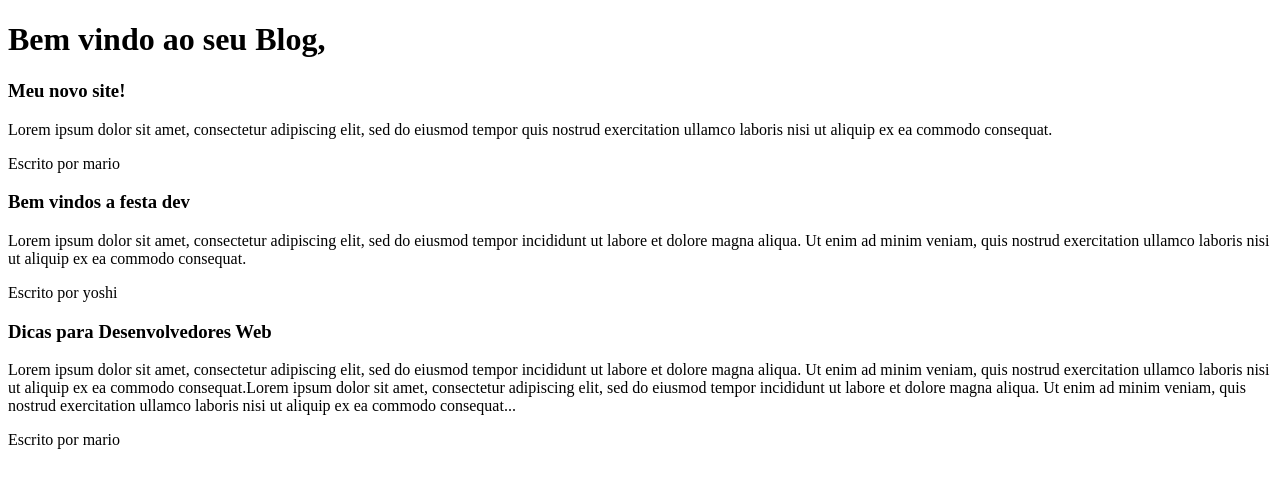
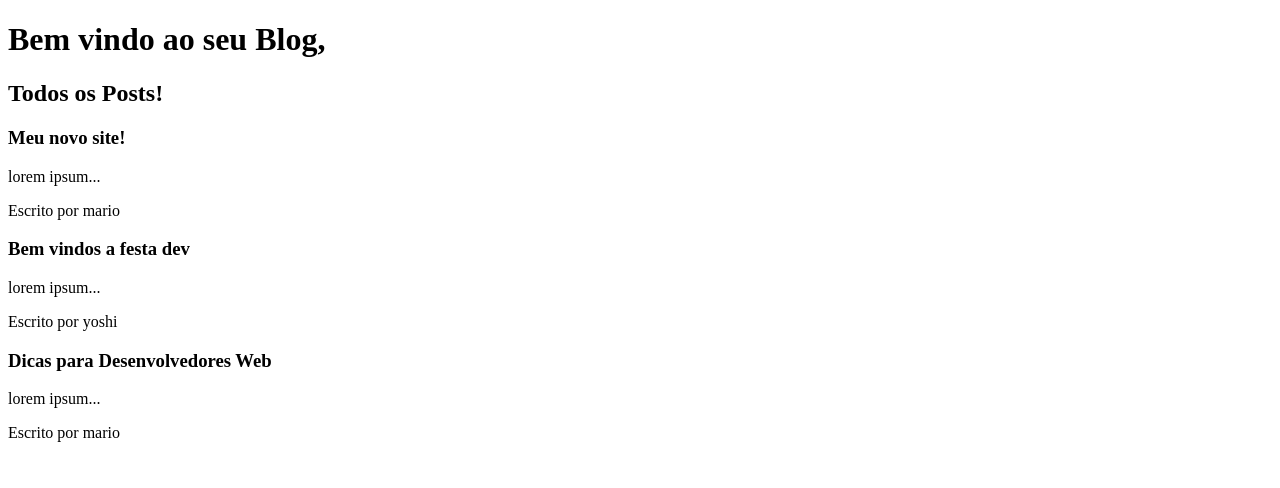
Before and after one commit to Matheusroliv/Teste-TGT-Digital, a React (Create React App) app in the folder teste-tgt-digital/: page /profile in a window 1280 px wide. Shown: the top 488 px of the page. Built offline with nearby package versions, Linux system fonts and the light colour scheme.

Commit message:
componentização da lista de posts

```diff
--- a/teste-tgt-digital/src/App.js
+++ b/teste-tgt-digital/src/App.js
@@ -1,10 +1,10 @@
 import React from "react"
-import Routes from "./router"
+import Router from "./router"
 
 function App() {
   return (
     <>
-      <Routes />
+      <Router />
     </>
   );
 }
--- /dev/null
+++ b/teste-tgt-digital/src/components/postList/index.jsx
@@ -0,0 +1,20 @@
+import React from "react";
+
+export function PostList(props) {
+  return (
+      <div>
+        <h2>Todos os Posts!</h2>
+        {props.post.map((posts) => {
+          return (
+            <div key={posts.id}>
+              <h3>{posts.title}</h3>
+              <p>{posts.content}</p>
+              <p>Escrito por {posts.author}</p>
+            </div>
+          )
+        })}
+      </div>
+  );
+}
+
+export default PostList
--- a/teste-tgt-digital/src/pages/profile/profile.jsx
+++ b/teste-tgt-digital/src/pages/profile/profile.jsx
@@ -1,46 +1,34 @@
 import React, { useState } from "react"
-import { useHistory } from "react-router-dom"
+import PostList from "../../components/postList";
 
 export function Profile() {
+  const name = window.localStorage.getItem('name')
   const [post, setPost] = useState(
     [
       {
         title: 'Meu novo site!',
-        content: 'Lorem ipsum dolor sit amet, consectetur adipiscing elit, sed do eiusmod tempor quis nostrud exercitation ullamco laboris nisi ut aliquip ex ea commodo consequat.',
+        content: 'lorem ipsum...',
         author: 'mario',
         id: 1
       },
       {
         title: 'Bem vindos a festa dev',
-        content: 'Lorem ipsum dolor sit amet, consectetur adipiscing elit, sed do eiusmod tempor incididunt ut labore et dolore magna aliqua. Ut enim ad minim veniam, quis nostrud exercitation ullamco laboris nisi ut aliquip ex ea commodo consequat.',
+        content: 'lorem ipsum...',
         author: 'yoshi',
         id: 2
       },
       {
         title: 'Dicas para Desenvolvedores Web',
-        content: 'Lorem ipsum dolor sit amet, consectetur adipiscing elit, sed do eiusmod tempor incididunt ut labore et dolore magna aliqua. Ut enim ad minim veniam, quis nostrud exercitation ullamco laboris nisi ut aliquip ex ea commodo consequat.Lorem ipsum dolor sit amet, consectetur adipiscing elit, sed do eiusmod tempor incididunt ut labore et dolore magna aliqua. Ut enim ad minim veniam, quis nostrud exercitation ullamco laboris nisi ut aliquip ex ea commodo consequat...',
+        content: 'lorem ipsum...',
         author: 'mario',
         id: 3
       }
     ])
 
-  const history = useHistory()
-  const name = window.localStorage.getItem('name')
-
   return (
     <div>
       <h1>Bem vindo ao seu Blog, {name}</h1>
-      <div>
-        {post.map((posts) => {
-          return (
-            <div key={posts.id}>
-              <h3>{posts.title}</h3>
-              <p>{posts.content}</p>
-              <p>Escrito por {posts.author}</p>
-            </div>
-          )
-        })}
-      </div>
+      <PostList post={post}/>
     </div>
   );
 }
--- a/teste-tgt-digital/src/router/index.jsx
+++ b/teste-tgt-digital/src/router/index.jsx
@@ -5,7 +5,7 @@ import Login from "../pages/login"
 import Profile from "../pages/profile/profile"
 import SignUp from "../pages/signup"
 
-const Routes = () => {
+const Router = () => {
 
   return (
     <BrowserRouter>
@@ -30,4 +30,4 @@ const Routes = () => {
   );
 };
 
-export default Routes
+export default Router
```
